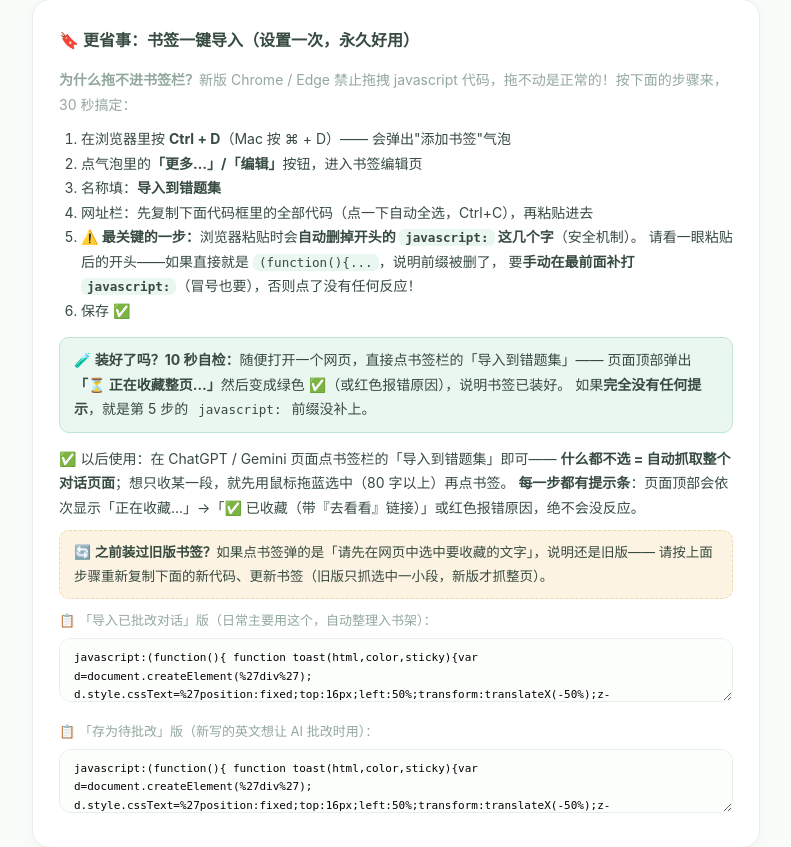
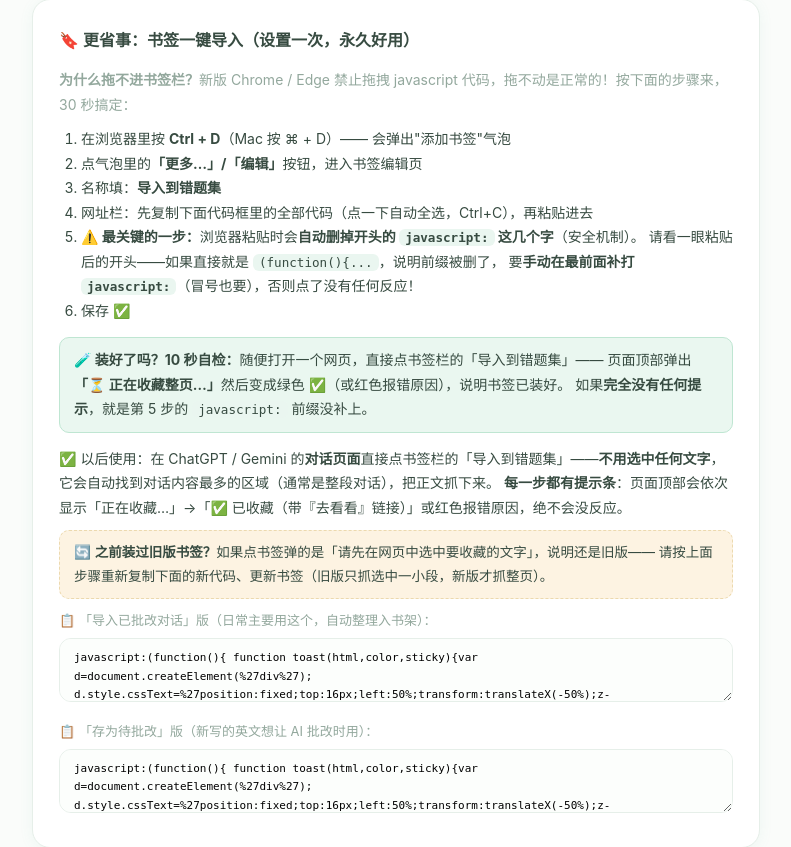
Before and after one commit to bella10281220/essay-coach, a Flask app: page /import in a window 1280 px wide. Shown: the part 830-1677 px from the top of the page, without its empty margins (244-1035 px from the left). Run offline with Flask 3, Linux system fonts and the light colour scheme.

Commit message:
v2.5: whole-chat bookmarklet grab, phrase book, auto book title for imports, vbs shortcut creator

```diff
--- a/templates/import.html
+++ b/templates/import.html
@@ -58,8 +58,8 @@ function setMode(m){
     页面顶部弹出<b>「⏳ 正在收藏整页…」</b>然后变成绿色 ✅（或红色报错原因），说明书签已装好。
     如果<b>完全没有任何提示</b>，就是第 5 步的 <code>javascript:</code> 前缀没补上。
   </div>
-  <p style="font-size:14px;margin-bottom:8px">✅ 以后使用：在 ChatGPT / Gemini 页面点书签栏的「导入到错题集」即可——
-    <b>什么都不选 = 自动抓取整个对话页面</b>；想只收某一段，就先用鼠标拖蓝选中（80 字以上）再点书签。
+  <p style="font-size:14px;margin-bottom:8px">✅ 以后使用：在 ChatGPT / Gemini 的<b>对话页面</b>直接点书签栏的「导入到错题集」——<b>不用选中任何文字</b>，
+    它会自动找到对话内容最多的区域（通常是整段对话），把正文抓下来。
     <b>每一步都有提示条</b>：页面顶部会依次显示「正在收藏…」→「✅ 已收藏（带『去看看』链接）」或红色报错原因，绝不会没反应。</p>
   <div style="background:#fdf3e2;border:1px dashed #ecd9ae;border-radius:10px;padding:10px 14px;font-size:13.5px;margin:10px 0">
     🔄 <b>之前装过旧版书签？</b>如果点书签弹的是「请先在网页中选中要收藏的文字」，说明还是旧版——
```
